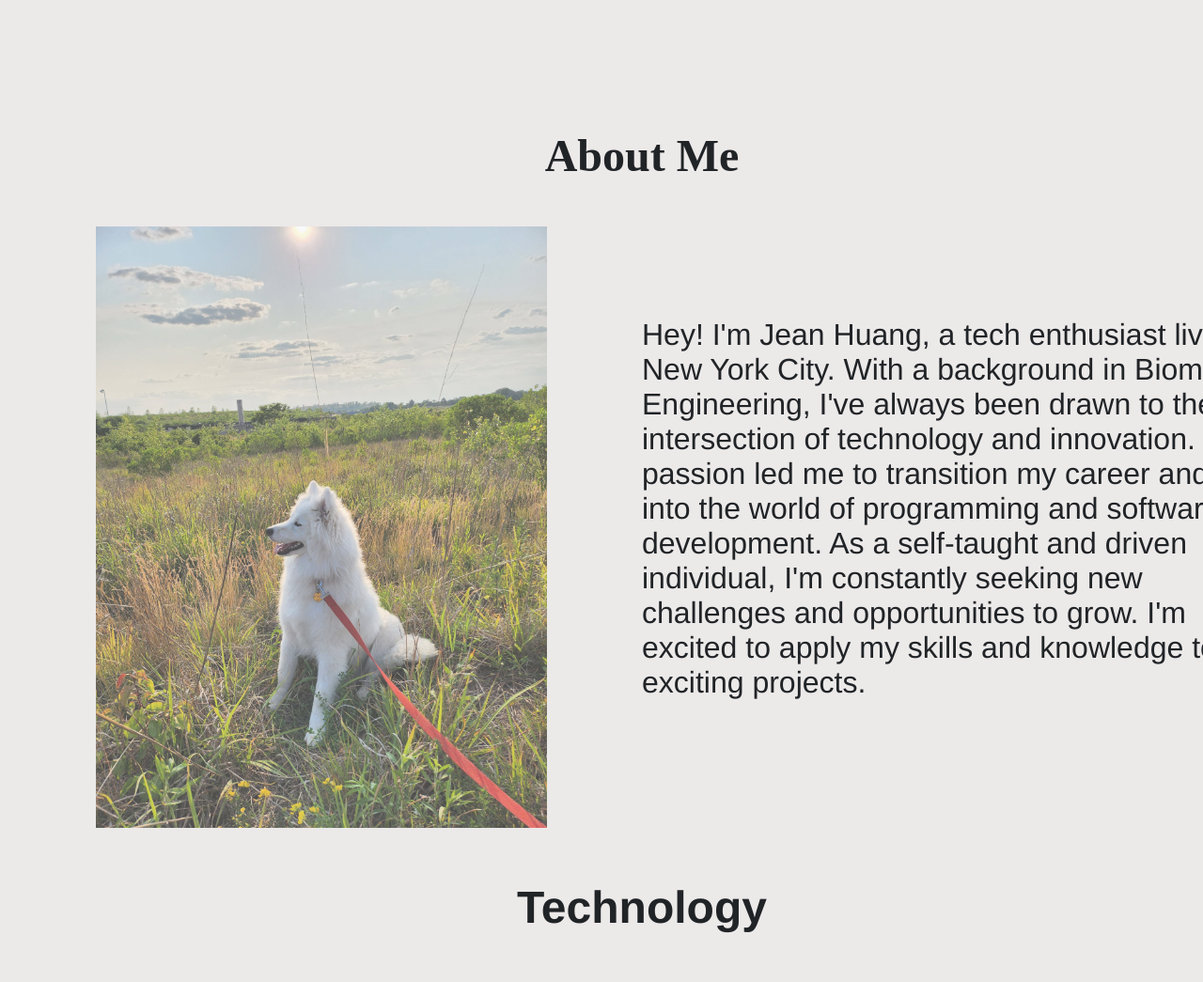
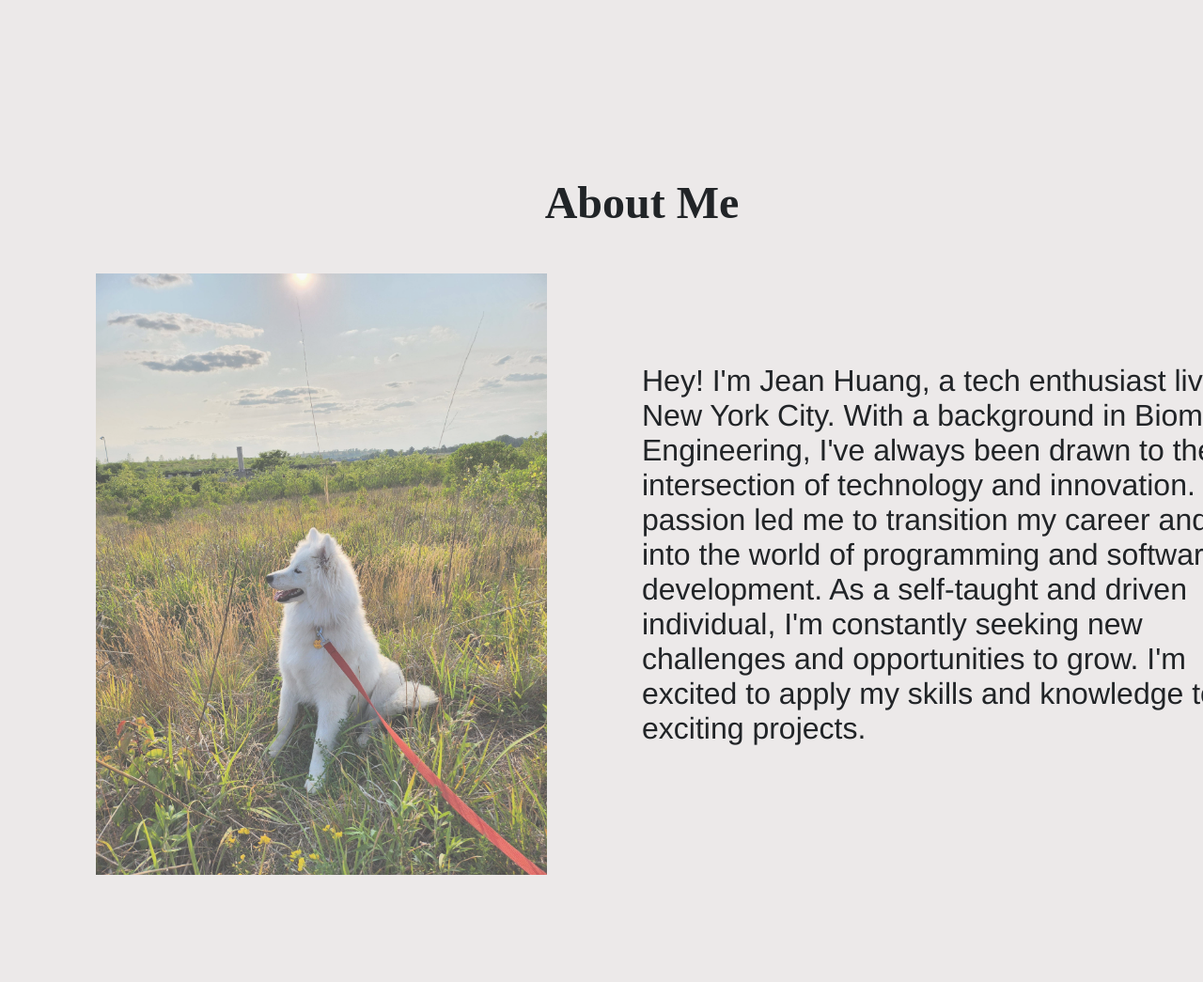
Before and after one commit to jiankh/folio, a React (Vite) app: page / in a window 1280 px wide. Shown: the part 680-1725 px from the top of the page at 94% size. Built offline with nearby package versions, Linux system fonts and the light colour scheme; a web font is replaced by a local one.

Commit message:
made spacer

```diff
--- a/src/App.jsx
+++ b/src/App.jsx
@@ -47,14 +47,15 @@ const App = () => {
             <section>
                 <About />
             </section>
-
+            <Spacer />
             <section>
                 <Technology />
             </section>
+            <Spacer />
             <section>
                 <Project />
             </section>
-
+            <Spacer />
             <section>
                 <Contact />
             </section>
--- a/src/app.scss
+++ b/src/app.scss
@@ -8,6 +8,7 @@ html{
     padding:0;
     margin: 0;
     box-sizing: border-box;
+
 }
 
 body {
--- a/src/components/Spacer.jsx
+++ b/src/components/Spacer.jsx
@@ -1,12 +1,12 @@
 import React from 'react'
 
-const Spacer = () => {
-
-
+const Spacer = ({ height = '50px' }) => {
   return (
-    <div>
-
-    </div>
+    <div style={{
+      width: '100%',
+      height: height,
+      backgroundColor: '#ece9e9',
+    }}></div>
   )
 }
 
```
